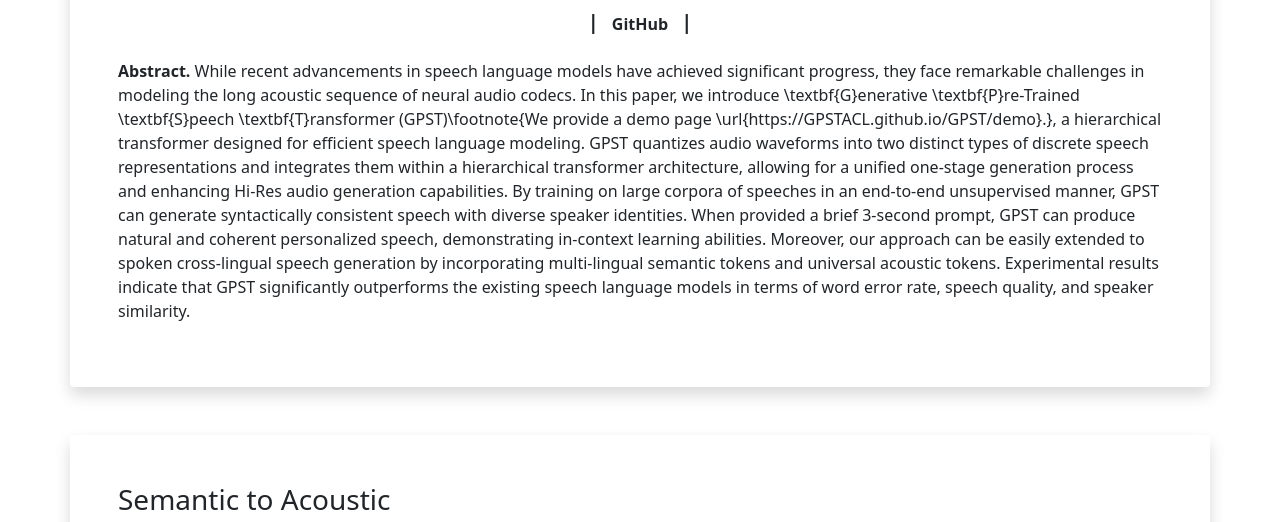
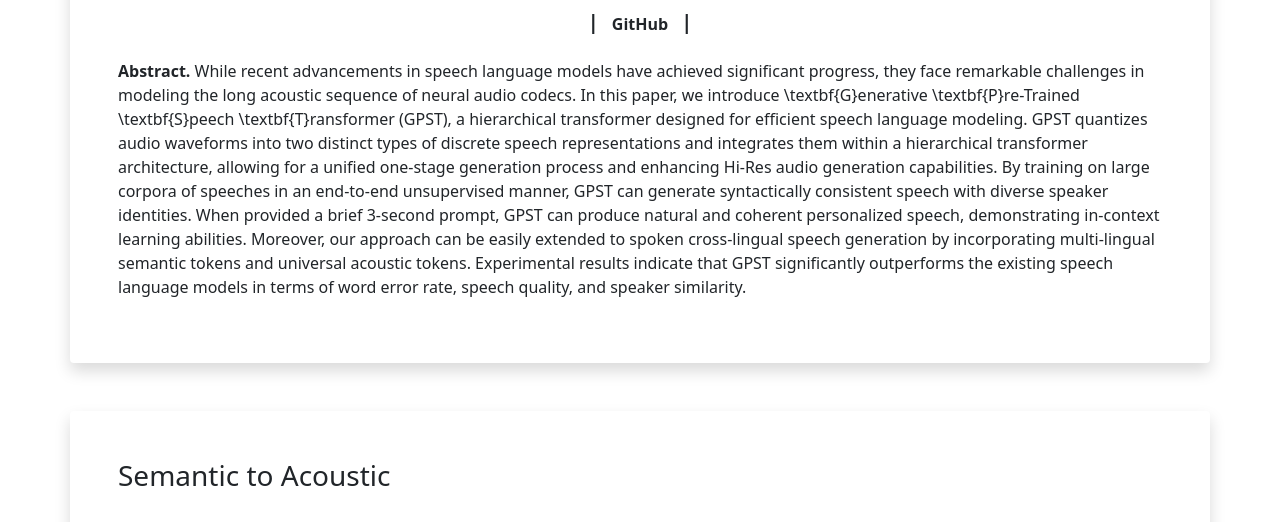
Before and after one commit to GPSTACL/GPST, a plain HTML site: page demo/index.html in a window 1280 px wide. Shown: the part 222-744 px from the top of the page. Drawn offline with nearby package versions, Linux system fonts and the light colour scheme.

Commit message:
Update index.html

```diff
--- a/demo/index.html
+++ b/demo/index.html
@@ -36,7 +36,7 @@
       </div>
       <p>
         <b>Abstract.</b> While recent advancements in speech language models have achieved significant progress, they face remarkable challenges in modeling the long acoustic sequence of neural audio codecs.
-        In this paper, we introduce \textbf{G}enerative \textbf{P}re-Trained \textbf{S}peech \textbf{T}ransformer (GPST)\footnote{We provide a demo page \url{https://GPSTACL.github.io/GPST/demo}.}, a hierarchical transformer designed for efficient speech language modeling.
+        In this paper, we introduce \textbf{G}enerative \textbf{P}re-Trained \textbf{S}peech \textbf{T}ransformer (GPST), a hierarchical transformer designed for efficient speech language modeling.
         GPST quantizes audio waveforms into two distinct types of discrete speech representations and integrates them within a hierarchical transformer architecture, allowing for a unified one-stage generation process and enhancing Hi-Res audio generation capabilities.
         By training on large corpora of speeches in an end-to-end unsupervised manner, GPST can generate syntactically consistent speech with diverse speaker identities. When provided a brief 3-second prompt, GPST can produce natural and coherent personalized speech, demonstrating in-context learning abilities.
         Moreover, our approach can be easily extended to spoken cross-lingual speech generation by incorporating multi-lingual semantic tokens and universal acoustic tokens. Experimental results indicate that GPST significantly outperforms the existing speech language models in terms of word error rate, speech quality, and speaker similarity.
```
